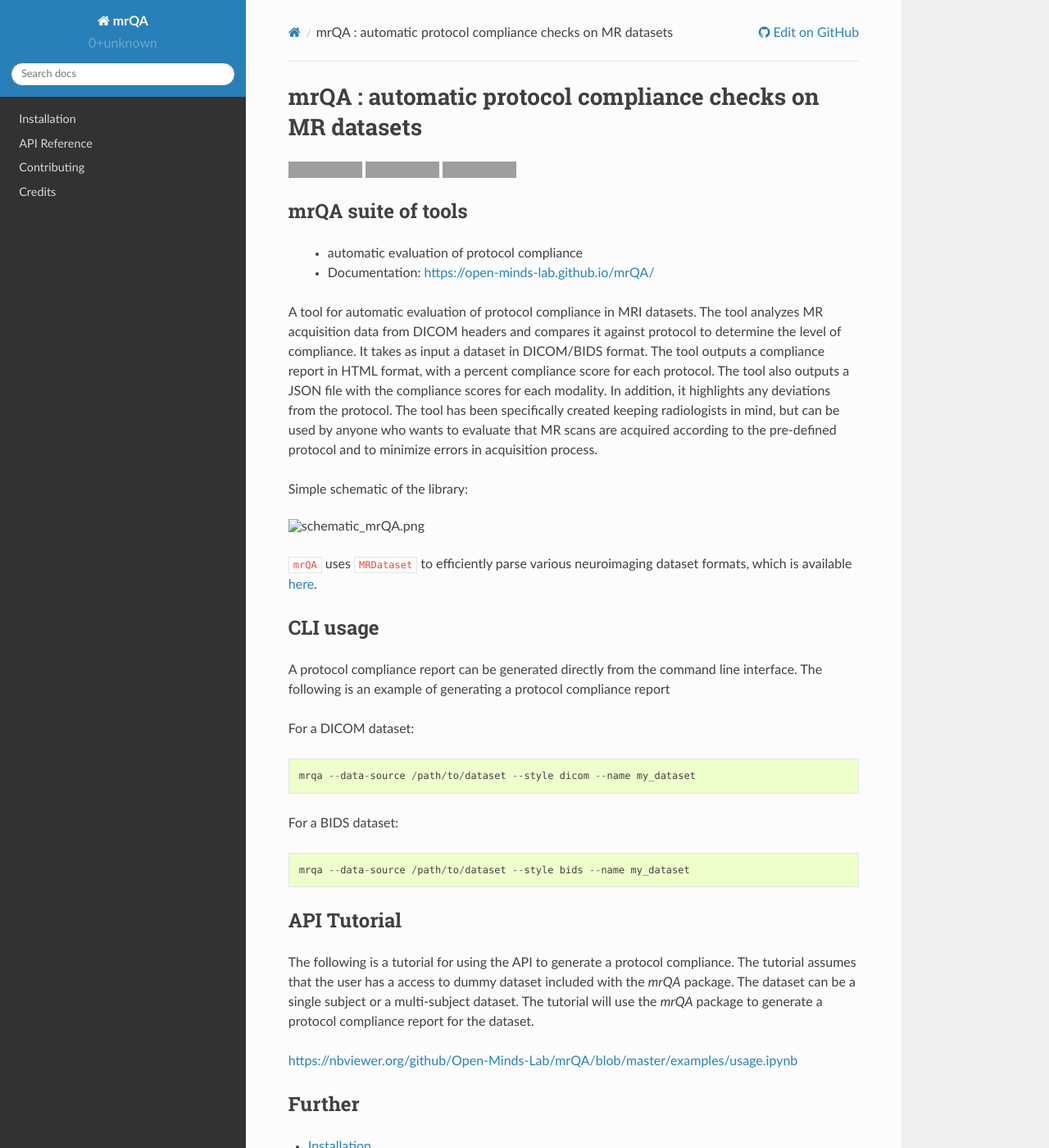
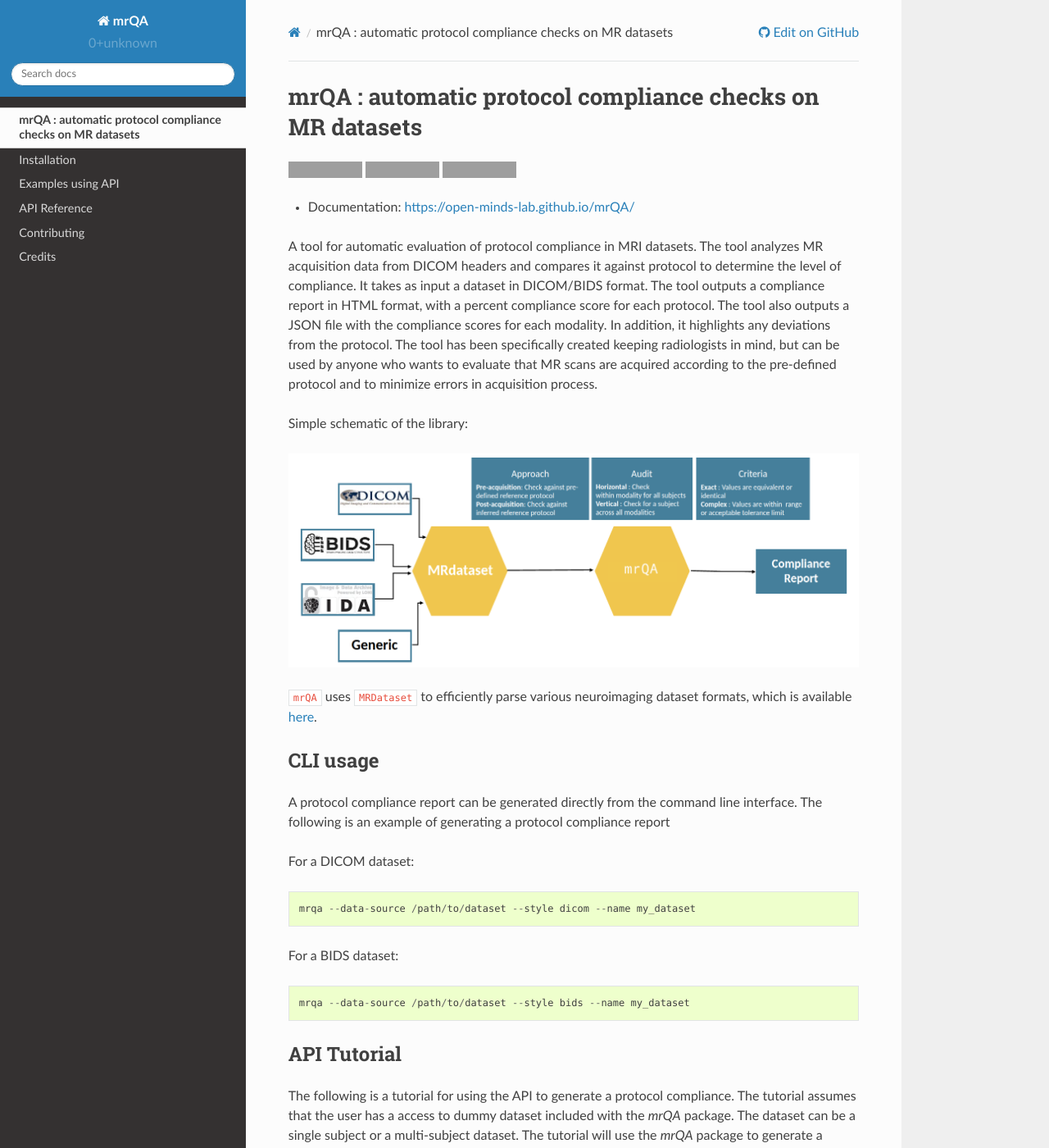
Before and after one commit to Open-Minds-Lab/mrQA, a Sphinx documentation site: the page built from docs/index.rst, in a window 1280 px wide and 1400 px high. Shown: the whole window at 82% size. Built offline with Sphinx 7.4.7 and the Read the Docs theme 2.0.0, drawn with Linux system fonts in a browser that asks for light colours; grey boxes are pictures that could not be loaded.

Commit message:
start adding examples update AUTHORS.rst add homepage link to sidebar

```diff
--- a/AUTHORS.rst
+++ b/AUTHORS.rst
@@ -11,4 +11,4 @@ Development Lead
 Contributors
 ------------
 
-Tanupat Boonchalermvichien
+* Yaroslav Halchenko
--- a/README.rst
+++ b/README.rst
@@ -7,10 +7,8 @@
 .. image:: https://raw.githubusercontent.com/jupyter/design/master/logos/Badges/nbviewer_badge.svg
         :target: https://nbviewer.org/github/Open-Minds-Lab/mrQA/blob/master/examples/usage.ipynb
 
-mrQA suite of tools
--------------------
- - automatic evaluation of protocol compliance
- - Documentation: https://open-minds-lab.github.io/mrQA/
+
+* Documentation: https://open-minds-lab.github.io/mrQA/
 
 A tool for automatic evaluation of protocol compliance in MRI datasets. The tool analyzes MR acquisition data from DICOM headers and compares it against protocol to determine the level of compliance. It takes as input a dataset in DICOM/BIDS format. The tool outputs a compliance report in HTML format, with a percent compliance score for each protocol. The tool also outputs a JSON file with the compliance scores for each modality. In addition, it highlights any deviations from the protocol. The tool has been specifically created keeping radiologists in mind, but can be used by anyone who wants to evaluate that MR scans are acquired according to the pre-defined protocol and to minimize errors in acquisition process.
 
--- a/docs/index.rst
+++ b/docs/index.rst
@@ -7,12 +7,17 @@ mrQA : automatic protocol compliance checks on MR datasets
 
 Further
 -------
+.. toctree::
+    :hidden:
+
+    self
 
 .. toctree::
    :maxdepth: 1
 
 
    installation
+   examples
    API
    contributing
    authors
```
Also changed, not shown: docs/examples.rst (added, +53 -0 lines), docs/schematic_mrQA.png (added), 2 other files.
